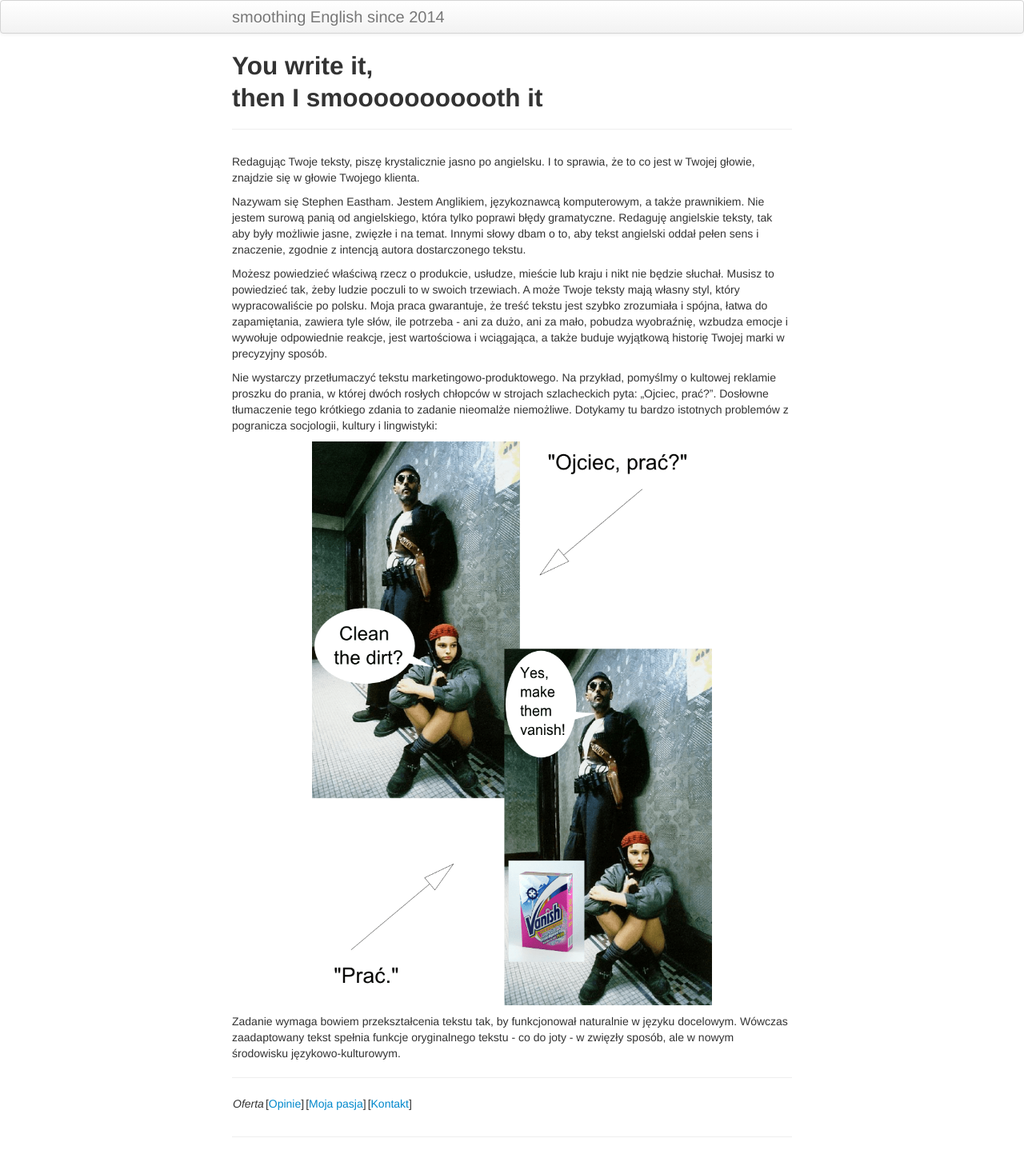
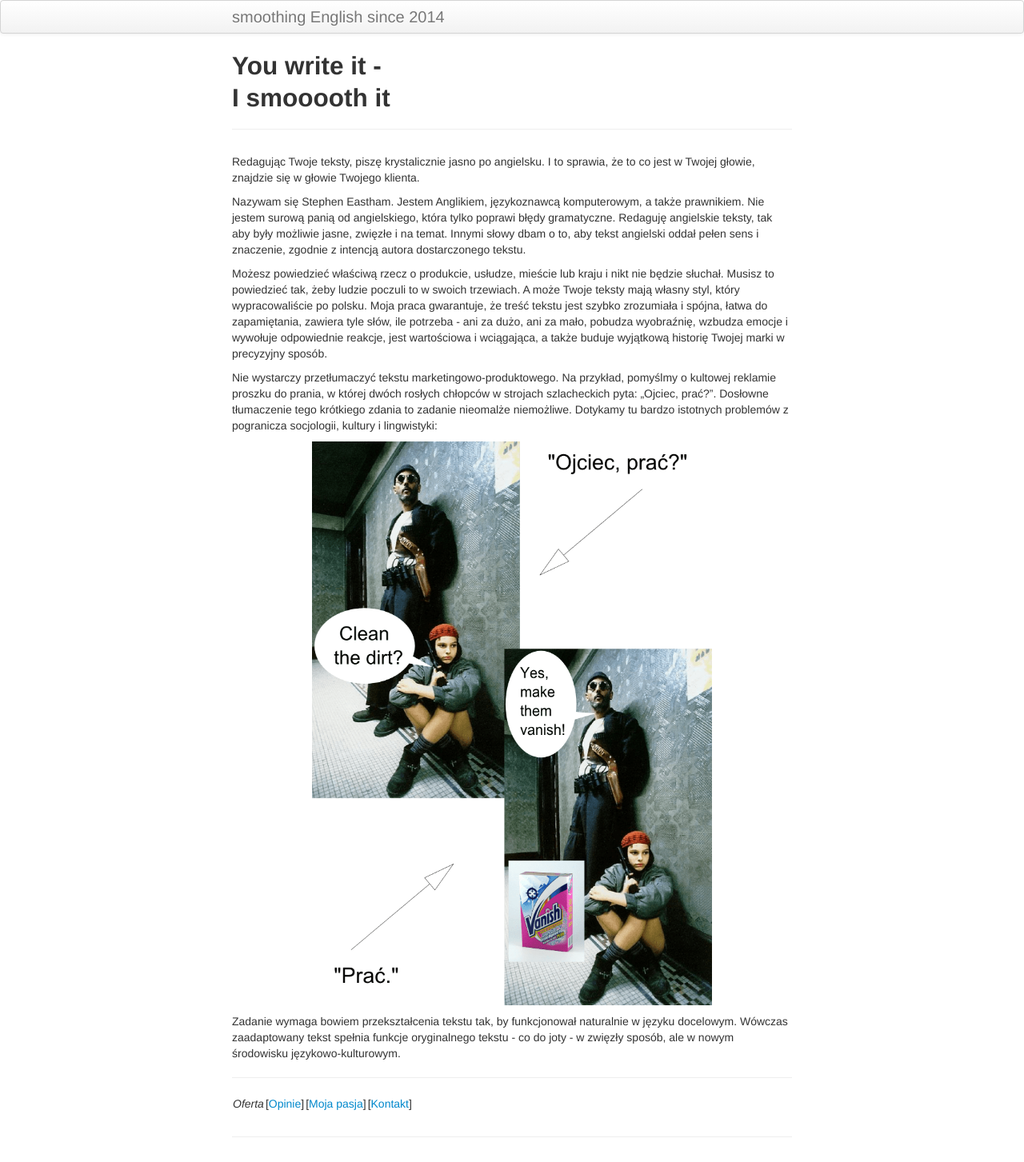
Before and after one commit to StephenEastham/StephenEastham.github.io, a Jekyll site: the page built from index.md, in a window 1280 px wide. Shown: the whole page at 80% size. Built offline with Jekyll 4.4.1, drawn with Linux system fonts in a browser that asks for light colours.

Commit message:
Update index.md

```diff
--- a/index.md
+++ b/index.md
@@ -1,6 +1,6 @@
 ---
 layout: page
-title: You write it, <div markdown ="1"> then I smooooooooooth it
+title: You write it - <div markdown ="1"> I smooooth it
 tagline:
 description:
 ---
```
